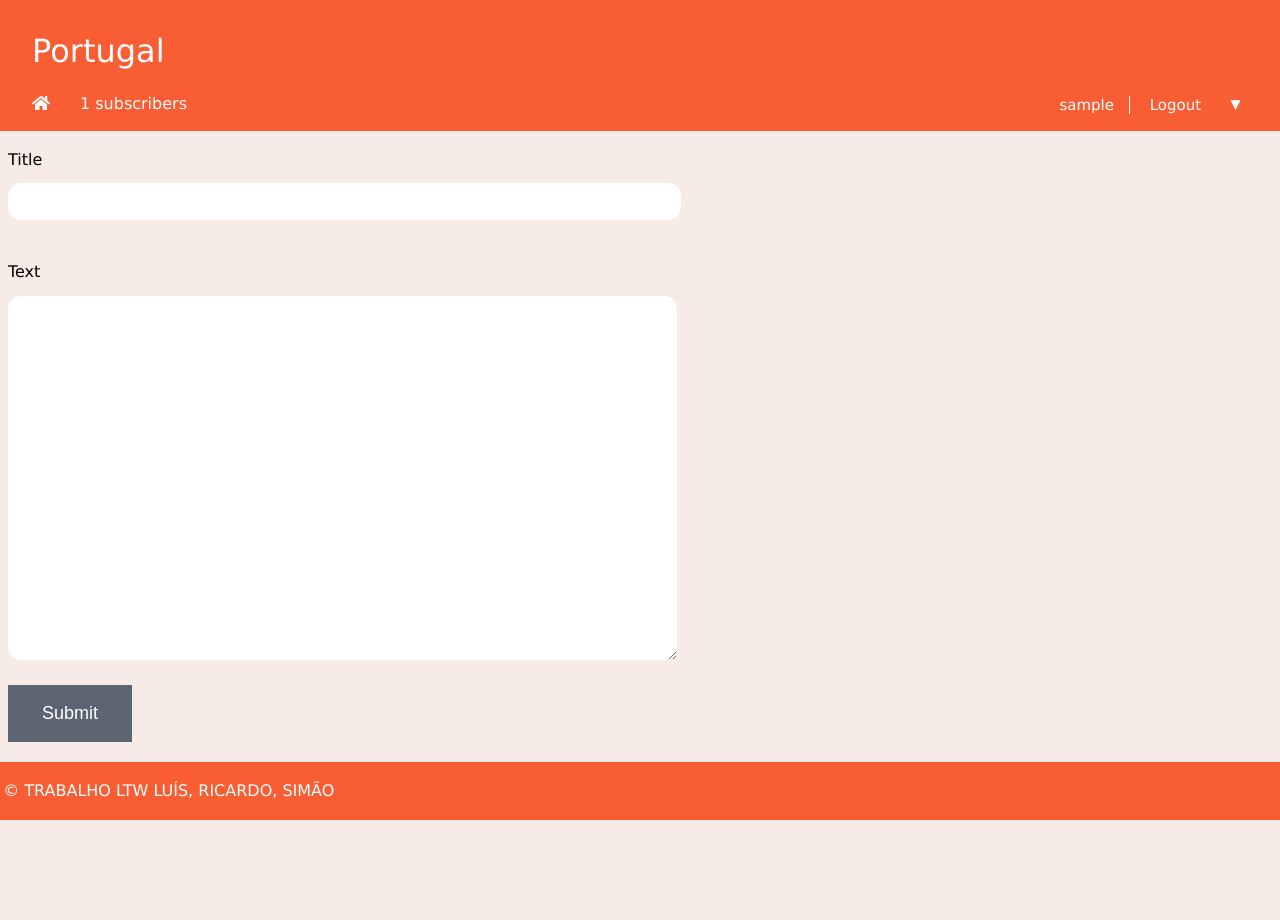
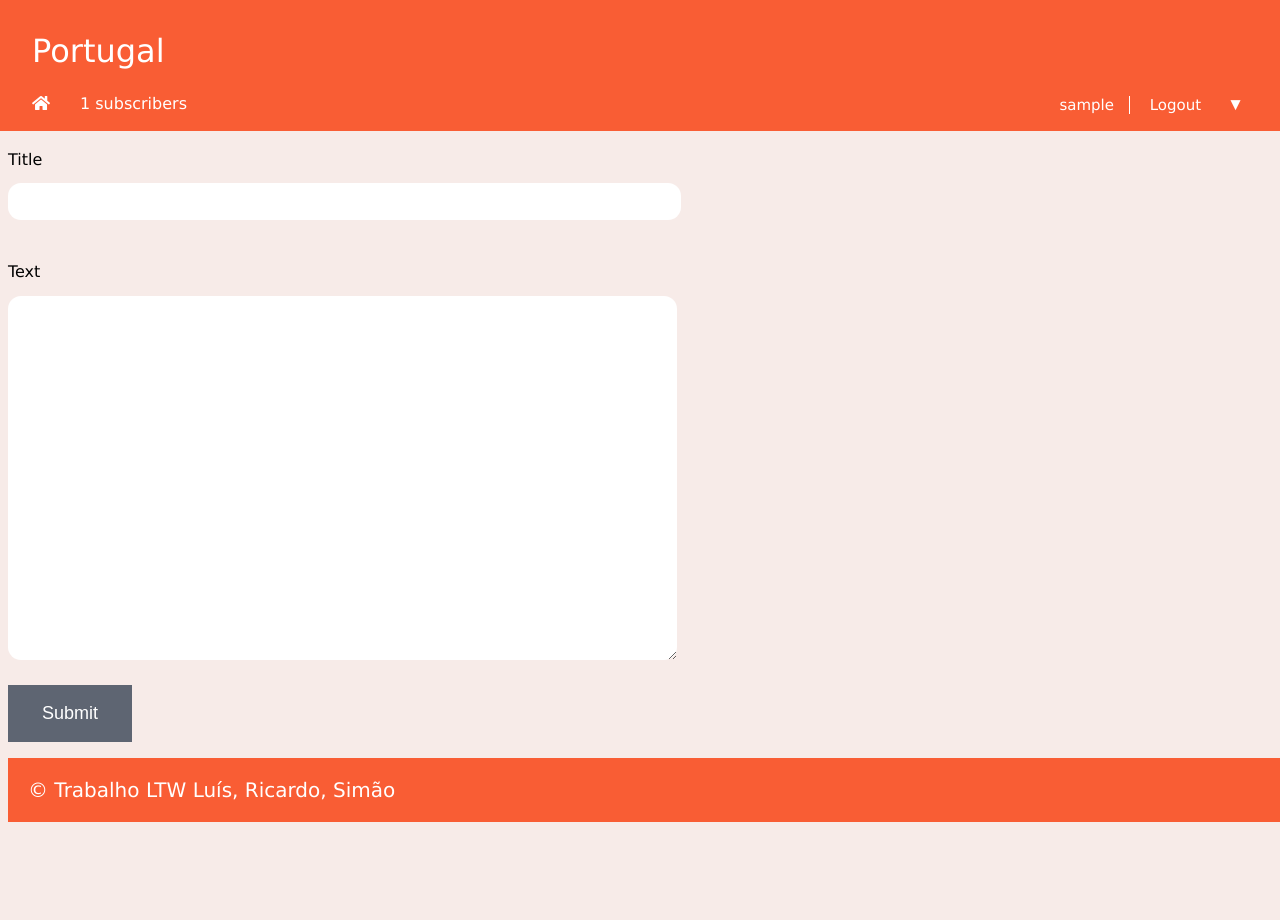
Before and after one commit to LuisAlvelaMendes/LTW, a PHP site: page /pages/create_story.php?name=Portugal in a window 1280 px wide. After the commit the page ends 822 px from the top, so only its background shows below. Run offline with PHP 8.4, Linux system fonts and the light colour scheme; the visitor is signed in with stand-in values (Sample User, id 1); data comes from the database, SQL or seed files in the repository; some libraries are stand-ins or nearby versions.

Commit message:
Fix footer position and removed var from css

```diff
--- a/css/common.css
+++ b/css/common.css
@@ -1,19 +1,15 @@
+html {
+	position: relative;
+	min-height: 100%;
+}
+
 body {
 	margin: 0 auto;
 	padding-bottom: 5em;
 
 	max-width: 80em;
 
-	--bg-color: #F7EBE8;
-	--panel-color: #f95d34;
-
-	--error-bg-color: lightcoral;
-	--error-ft-color: black;
-
-	--successs-bg-color: lightgreen;
-	--success-ft-color: black;
-
-	background-color: var(--bg-color);
+	background-color: #F7EBE8;
 }
 
 body > header{
@@ -21,7 +17,7 @@ body > header{
 	grid-template-columns: 1fr auto;
 	grid-template-rows: auto auto;
 
-	background-color: var(--panel-color) ;
+	background-color: #F95D34 ;
 	color: white;
 	font-family: Verdana, sans-serif;
 }
@@ -100,13 +96,13 @@ body > #messages div {
 }
 
 body > #messages .error {
-	color: var(--error-ft-color);
-	background-color: var(--error-bg-color);
+	color: black;
+	background-color: lightcoral;
 }
 
 body > #messages .success {
-	color: var(--success-ft-color);
-	background-color: var(--successs-bg-color);
+	color: black;
+	background-color: lightgreen;
 }
 
 .infoBar {
@@ -239,11 +235,18 @@ body > #messages .success {
 }
 
 footer {
-	padding: 0.2em;
-	margin: 20px auto;
+	position: absolute;
+	bottom: 0;
 	max-width: 80em;
+	width: 100%;
+	margin-left: 0.5em;
 
-	background-color: var(--panel-color);
+	background-color: #F95D34;
 	color: white;
 	font-family: Verdana, sans-serif;
 }
+
+footer p {
+	font-size: 20px;
+	padding-left: 1em;
+}
--- a/css/story.css
+++ b/css/story.css
@@ -9,7 +9,7 @@
 #storyText > h1 {
     text-align: left;
     font-size: 30px;
-    font-weight: 480;
+    font-weight: 400;
     font-family: Verdana, sans-serif;
 
     margin-top: 0.6em;
--- a/templates/tpl_common.php
+++ b/templates/tpl_common.php
@@ -197,7 +197,7 @@
 <?php function draw_footer() { ?>
 	</body>
 	<footer>
-		<p>&copy; TRABALHO LTW LUÍS, RICARDO, SIMÃO</p>
+		<p>&copy; Trabalho LTW Luís, Ricardo, Simão</p>
 	</footer>
 	</html>
 <?php } ?>
```
